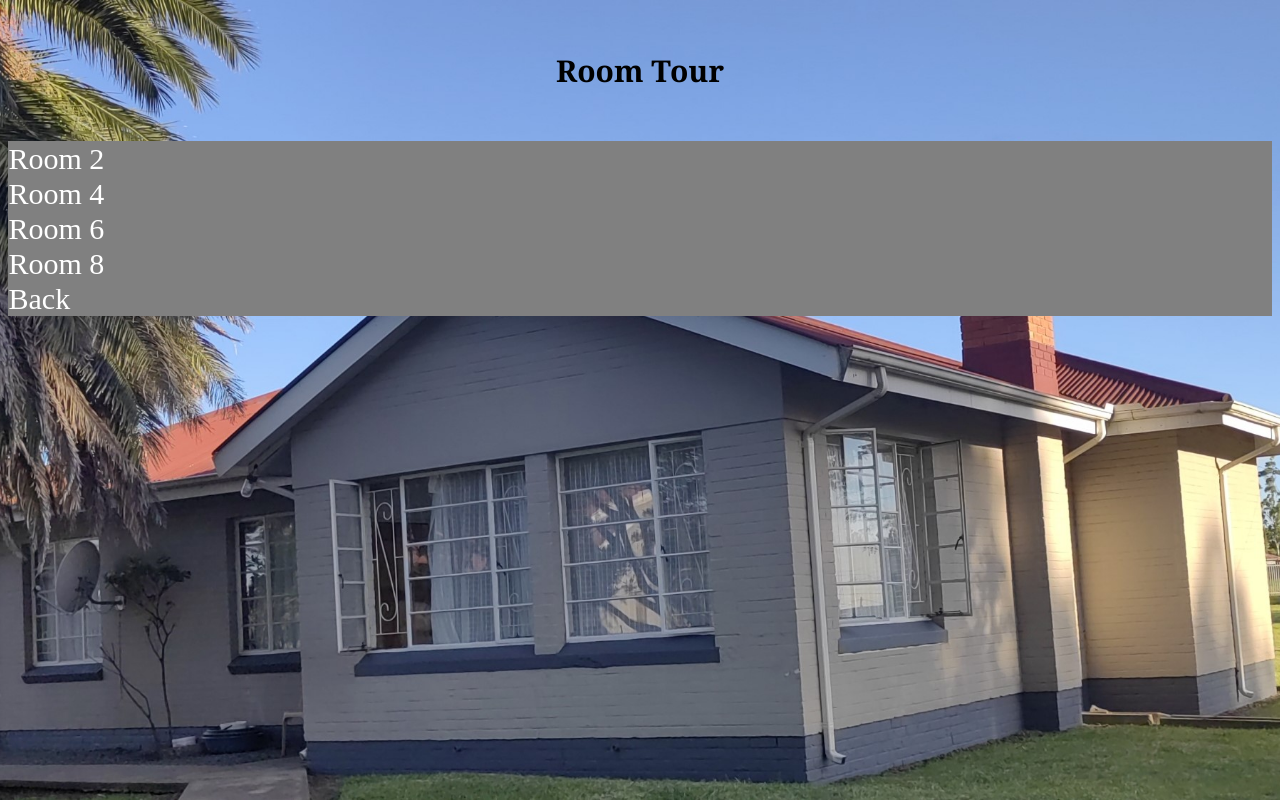
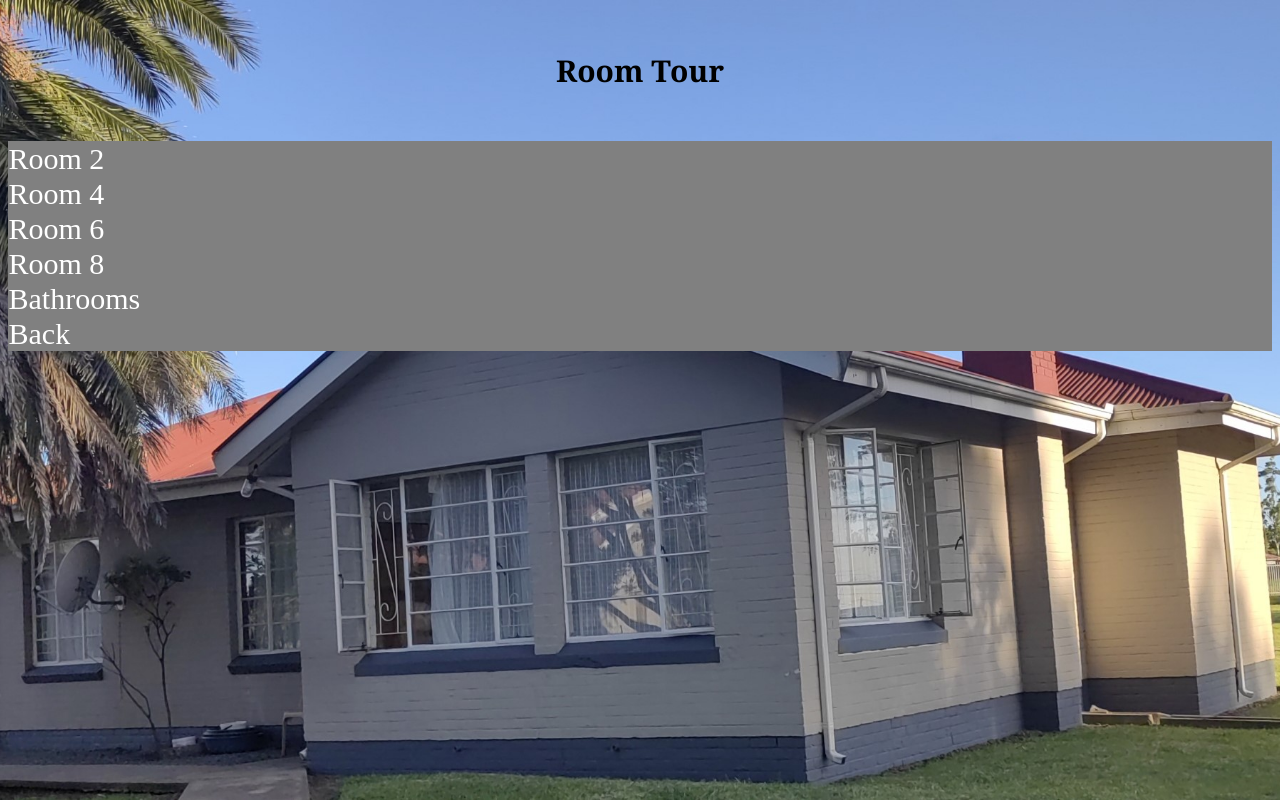
Before and after one commit to OziMathe/Oziguesthouse, a plain HTML site: page Information.html in a window 1280 px wide. Drawn offline with Linux system fonts and the light colour scheme.

Commit message:
Information.html

```diff
--- a/Information.html
+++ b/Information.html
@@ -14,6 +14,7 @@
 <li><a href="room4.html">Room 4</a></li>
 <li><a href="room6.html">Room 6</a></li>
 <li><a href="room8.html">Room 8</a></li>
+<li><a href="bathroom.html">Bathrooms</a></li>
 <li><a href="index.html">Back</a></li>
 </ul>
 </niv>
```
